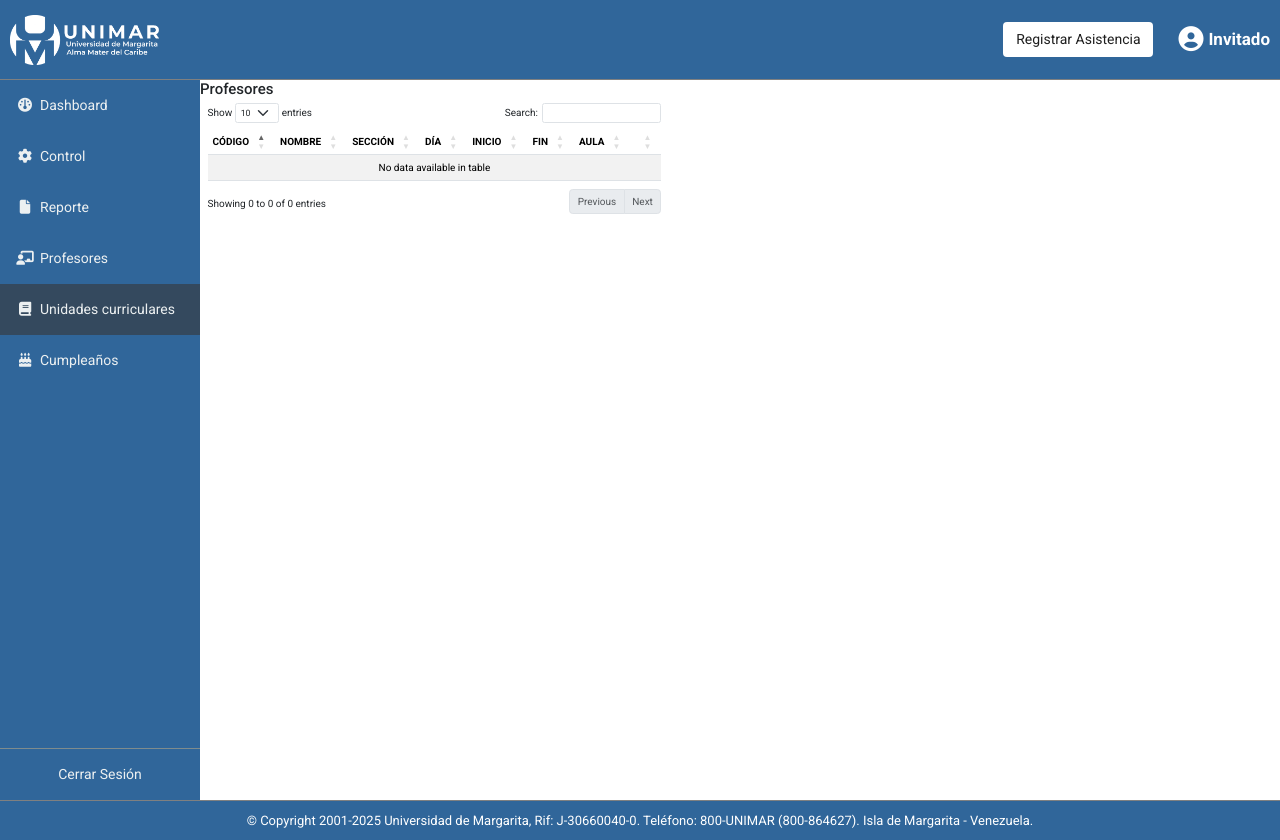
After one commit to pedroepan/control-asistencia, a PHP site: page /php/unidades_curriculares.php in a window 1280 px wide. The commit adds this page. Run offline with PHP 8.4, Linux system fonts and the light colour scheme; data that the repository does not hold is empty; some libraries are stand-ins or nearby versions.

Commit message:
Datatable para materias, cambié la estructura de la tabla materias en la base de datos

```diff
--- /dev/null
+++ b/css/unidades_curriculares.css
@@ -0,0 +1,27 @@
+:root {
+    --azul: #30669A;
+    --negro: #000000;
+    --gris_oscuro: #1e1e1e;
+    --blanco: #ffffff;
+    --fuentePrincipal: 'Roboto', sans-serif;
+}
+
+
+html {
+    box-sizing: border-box;
+    font-size: 62.5%;
+}
+
+*, *:before, *:after {
+    box-sizing: inherit;
+}
+
+* {
+    margin: 0;
+    padding: 0;
+    font-family: 'Roboto';
+}
+
+.sidebar-menu_unidadesCurriculares {
+    background-color: #34495e;
+}
--- a/includes/sidebar.php
+++ b/includes/sidebar.php
@@ -25,7 +25,8 @@
                 <div class="sidebar-menu-item-spam"><span>Profesores</span></div>
             </a>
         </li>
-        <li class="sidebar-menu-item">
+        <li class="sidebar-menu-item
+        sidebar-menu_unidadesCurriculares">
             <a href="unidades_curriculares.php">
                 <div class="sidebar-menu-item-icon"><i class="fa-solid fa-book"></i></div>
                 <div class="sidebar-menu-item-spam"><span>Unidades curriculares</span></div>
--- /dev/null
+++ b/php/unidades_curriculares.php
@@ -0,0 +1,96 @@
+<!DOCTYPE html>
+<html lang="en">
+
+<head>
+    <meta charset="UTF-8">
+    <meta name="viewport" content="width=device-width, initial-scale=1.0">
+    <title>Unidades curriculares</title>
+    <link rel="stylesheet" href="../css/style.css">
+    <link rel="stylesheet" href="../css/sidebar.css">
+    <link rel="stylesheet" href="../css/header.css">
+    <link rel="stylesheet" href="../css/footer.css">
+    <link rel="stylesheet" href="../css/unidades_curriculares.css">
+
+    <link rel="stylesheet" href="https://cdnjs.cloudflare.com/ajax/libs/twitter-bootstrap/5.3.0/css/bootstrap.min.css">
+    <link rel="stylesheet" href="https://cdn.datatables.net/2.2.2/css/dataTables.bootstrap5.css">
+    <script src="https://code.jquery.com/jquery-3.7.1.js"></script>
+    <script src="https://cdnjs.cloudflare.com/ajax/libs/twitter-bootstrap/5.3.0/js/bootstrap.bundle.min.js"></script>
+    <script src="https://cdn.datatables.net/2.2.2/js/dataTables.js"></script>
+    <script src="https://cdn.datatables.net/2.2.2/js/dataTables.bootstrap5.js"></script>
+
+    <script src="../js/datatable.js"></script>
+
+    <link rel="preconnect" href="https://fonts.googleapis.com">
+    <link rel="preconnect" href="https://fonts.gstatic.com" crossorigin>
+    <link href="https://fonts.googleapis.com/css2?family=Kanit:ital,wght@0,100;0,200;0,300;0,400;0,500;0,600;0,700;0,800;0,900;1,100;1,200;1,300;1,400;1,500;1,600;1,700;1,800;1,900&family=Montserrat:ital,wght@0,100..900;1,100..900&family=Roboto:ital,wght@0,100..900;1,100..900&display=swap" rel="stylesheet">
+
+    <link href="https://cdn.jsdelivr.net/npm/bootstrap@5.3.3/dist/css/bootstrap.min.css" rel="stylesheet" integrity="sha384-QWTKZyjpPEjISv5WaRU9OFeRpok6YctnYmDr5pNlyT2bRjXh0JMhjY6hW+ALEwIH" crossorigin="anonymous">
+    <link rel="stylesheet" href="https://cdnjs.cloudflare.com/ajax/libs/font-awesome/6.7.2/css/all.min.css" integrity="sha512-Evv84Mr4kqVGRNSgIGL/F/aIDqQb7xQ2vcrdIwxfjThSH8CSR7PBEakCr51Ck+w+/U6swU2Im1vVX0SVk9ABhg==" crossorigin="anonymous" referrerpolicy="no-referrer" />
+</head>
+
+<body>
+    <header>
+        <?php include '../includes/header.php'; ?>
+    </header>
+
+    <main class="main">
+        <section class="main-sidebar">
+            <?php include '../includes/sidebar.php'; ?>
+        </section>
+        <section class="main-contenido__unidades-curriculares">
+            <h4>Profesores</h4>
+
+            <!-- Setencia SQL -->
+            <?php
+            include_once '../config/bd.php';
+
+            $sql = $conexion->query("SELECT codigo, nombre, seccion, dia, hora_inicio, hora_fin, aula FROM materias");
+            ?>
+
+            <div class="container-datatable container w-100">
+                <table id="example" class="table table-striped" style="width:100%">
+                    <thead>
+                        <tr>
+                            <th id="th_codigo" scope="col">CÓDIGO</th>
+                            <th id="th_nombre" scope="col">NOMBRE</th>
+                            <th id="th_apellido" scope="col">SECCIÓN</th>
+                            <th id="th_correo" class="th_encabezado" scope="col">DÍA</th>
+                            <th id="th_cedula" scope="col">INICIO</th>
+                            <th id="th_telefono" scope="col">FIN</th>
+                            <th id="th_natalicio" scope="col">AULA</th>
+                            <th id="th_botones"></th>
+                        </tr>
+                    </thead>
+                    <tbody>
+                        <?php while ($datos = $sql->fetch_object()) { ?>
+                            <tr>
+                                <td id="td_codigo"><?= $datos->codigo ?></td>
+                                <td id="td_nombre"><?= $datos->nombre ?></td>
+                                <td id="td_apellido"><?= $datos->seccion ?></td>
+                                <td id="td_correo"><?= $datos->dia ?></td>
+                                <td id="td_cedula"><?= $datos->hora_inicio ?></td>
+                                <td id="td_telefono"><?= $datos->hora_fin ?></td>
+                                <td id="td_natalicio"><?= $datos->aula ?></td>
+                                <td>
+                                    <button class="btn btn-primary btn-sm">Editar horario</button>
+                                </td>
+                            </tr>
+                        <?php } ?>
+                    </tbody>
+
+                </table>
+            </div>
+
+        </section>
+
+    </main>
+
+    <footer>
+        <?php include '../includes/footer.php'; ?>
+    </footer>
+
+    <script src="https://cdn.jsdelivr.net/npm/bootstrap@5.3.3/dist/js/bootstrap.bundle.min.js" integrity="sha384-YvpcrYf0tY3lHB60NNkmXc5s9fDVZLESaAA55NDzOxhy9GkcIdslK1eN7N6jIeHz" crossorigin="anonymous"></script>
+    <script src="../js/sidebar.js"></script>
+</body>
+
+</html>
```
